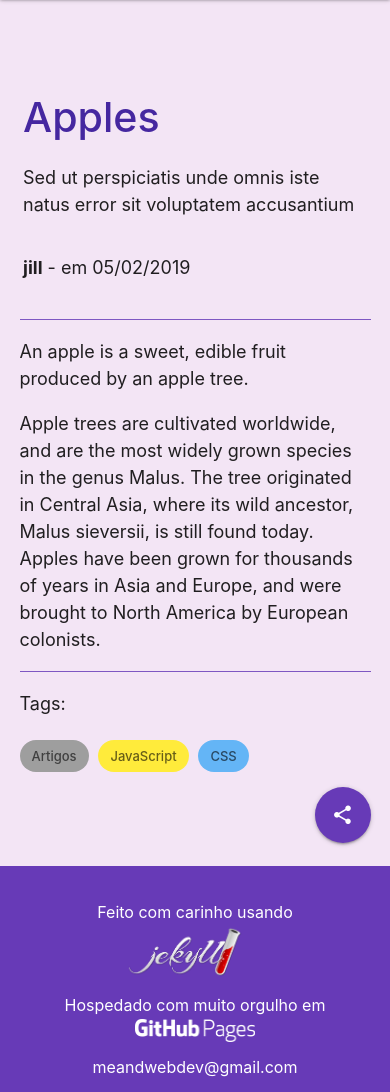
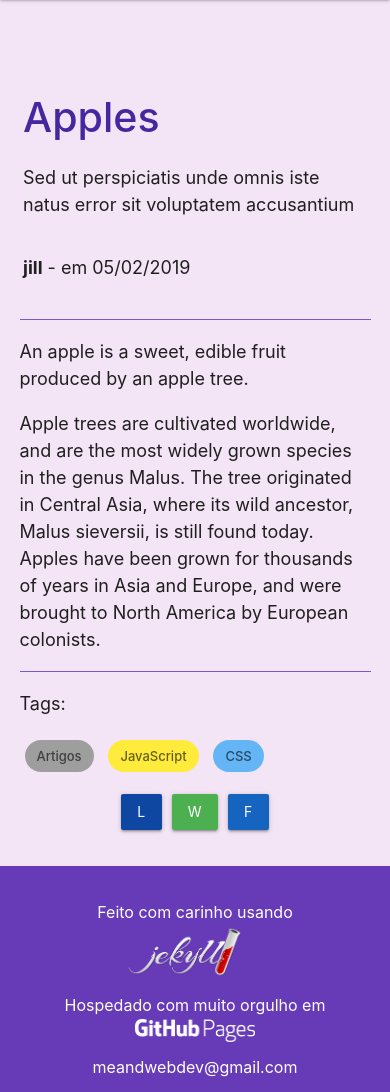
Before and after one commit to me-and-webDev/me-and-webDev.github.io, a Jekyll site: the page built from _posts/2019-02-05-apples.md, in a window 390 px wide and 1092 px high. Built offline with Jekyll 4.4.1, drawn with Linux system fonts in a browser that asks for light colours; nearby versions of some CDN libraries; some web fonts are replaced; library files that are not in the unit come from our copies.

Commit message:
Improvements on share content, no more fab on mobile

```diff
--- a/_includes/fab-share.html
+++ b/_includes/share.html
@@ -1,11 +1,18 @@
-<div id="fab" class="fixed-action-btn">
+<div id="fab" class="fixed-action-btn hide-on-small-only">
   <a class="btn-floating btn-large deep-purple">
     <i class="large material-icons">share</i>
   </a>
   <ul>
     <li><a class="btn-floating blue darken-4">L</a></li>
-    <li><a class="btn-floating light-blue">T</a></li>
     <li><a class="btn-floating green">W</a></li>
     <li><a class="btn-floating blue darken-3">F</a></li>
   </ul>
 </div>
+
+<div id="mobile-share" class="hide-on-med-and-up">
+  <ul>
+    <li><a class="btn blue darken-4">L</a></li>
+    <li><a class="btn green">W</a></li>
+    <li><a class="btn blue darken-3">F</a></li>
+  </ul>
+</div>
--- a/_layouts/post.html
+++ b/_layouts/post.html
@@ -23,5 +23,5 @@ layout: default
       {% include tag.html %}
     {% endfor %}
   </div>
-  {% include fab-share.html %}
+  {% include share.html %}
 </div>
--- a/assets/css/style.css
+++ b/assets/css/style.css
@@ -246,11 +246,16 @@ nav ul li:hover, nav ul li.active {
 }
 
 .mobile-tags .chip {
-  margin-top: 5px;
+  margin: 5px;
+}
+
+#mobile-share ul {
+  display: flex;
+  justify-content: center;
 }
 /* Fim dos ajustes para posts */
 
-/* Ajustes para o FAB */
+/* Ajustes para o compartilhamento */
 .fixed-action-btn {
   right: 15%;
   transition: bottom .2s;
@@ -262,12 +267,15 @@ nav ul li:hover, nav ul li.active {
   }
 }
 
-@media only screen and (max-width: 600px) {
-  .fixed-action-btn {
-    right: 5%;
-  }
+#mobile-share ul {
+  display: flex;
+  justify-content: center;
 }
-/* Fim dos ajustes para o FAB */
+
+#mobile-share ul li {
+  margin: 0 5px;
+}
+/* Fim dos ajustes para o compartilhamento */
 
 /* Ajustes para o paginator */
 .pagination li.active {
@@ -321,4 +329,10 @@ address {
     margin-bottom: 4%;
   }
 }
+
+@media only screen and (min-width: 601px) and (max-width: 992px) {
+  footer .valign-wrapper {
+    align-items: baseline;
+  }
+}
 /* Fim dos ajustes para o dapé */
```
